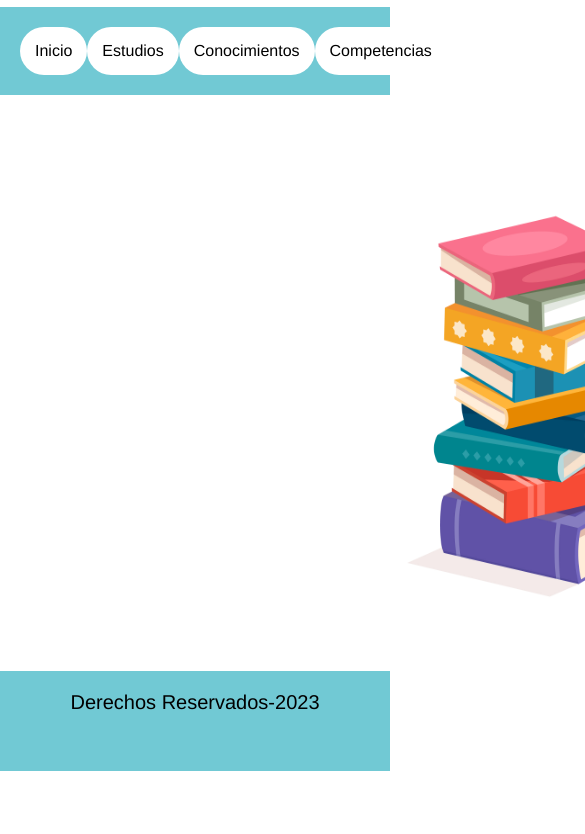
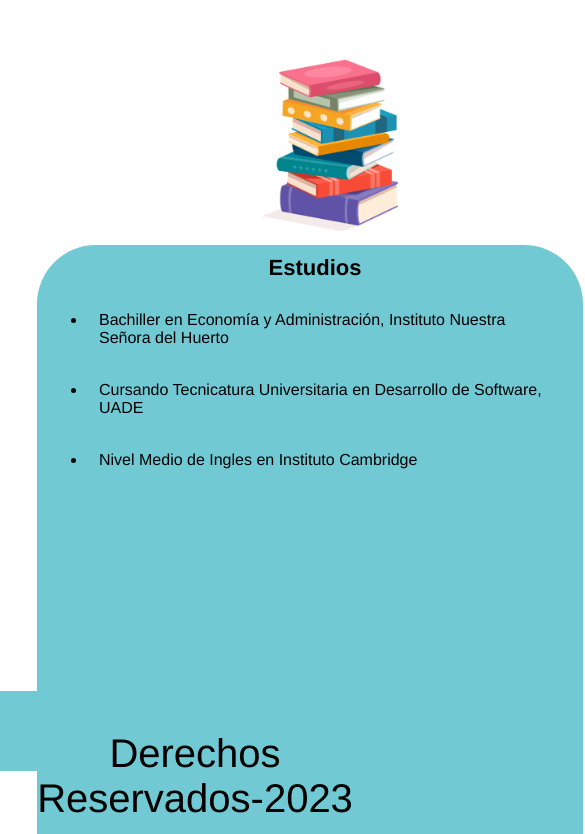
Before and after one commit to facuvargass/CV, a plain HTML site: page Estudios.html in a window 390 px wide. Shown: the part 73-907 px from the top of the page, 585 px wide, since content can reach past the window. Before the commit the page ends 844 px from the top, so only its background shows below. Drawn offline with Linux system fonts and the light colour scheme.

Commit message:
Version Final 2

```diff
--- a/Estilos/estilos.css
+++ b/Estilos/estilos.css
@@ -9,9 +9,9 @@ header{
 .derechosreserv{
     position: absolute;
     width: 100%;
-    height: 100px;
+    height: 58px;
     font-family: 'Franklin Gothic Medium', 'Arial Narrow', Arial, sans-serif;
-    font-size: 20px;
+    font-size: 16px;
     text-align: center;
     background-color: #71C9D4;
     color: black;
@@ -19,14 +19,14 @@ header{
 }
 img{
     position: absolute;
-    width: 360px;
-    height: 450px;
-    left: 360px;
-    top: 239px;
+    width: 280px;
+    height: 350px;
+    left: 235px;
+    top: 175px;
     border-radius: 70px;
 }
 .cajabotones{
-    padding: 20px;
+    padding: 8px;
     justify-content: space-around;
     display: flex;
     background-color: #71C9D4;
@@ -36,33 +36,33 @@ img{
     background-color: white;
     display: flex;
     text-align: center;
-    padding: 15px;
+    padding: 10px;
     border-radius: 90px;
 
 }
 .datospersonaless{
     position: absolute;
-    width: 750px;
-    height: 323px;
-    left: 820px;
-    top: 300px;
+    width: 600px;
+    height: 280px;
+    left: 590px;
+    top: 210px;
     border-radius: 59px;
     background-color: #71C9D4;
 }
 .Subtitulo{
     font-family: 'Franklin Gothic Medium', 'Arial Narrow', Arial, sans-serif;
-    font-size: 25px;
+    font-size: 22px;
     color: black;
     text-align: center;
-    margin-left: 30px;
+    margin-left: 10px;
     margin-top: 10px;
 
     }
 .info{
     color: black;
-    padding: 4px;
+    padding: 3px;
     margin: 10px;
-    font-size: 16px;
+    font-size: 15px;
     font-family: 'Franklin Gothic Medium', 'Arial Narrow', Arial, sans-serif;
 }
 
@@ -83,7 +83,7 @@ a:visited{
 
 .infoestudios{
     color: black;
-    padding: 20px;
+    padding: 12px;
     margin: 10px;
     font-size: 16px;
     font-family: 'Franklin Gothic Medium', 'Arial Narrow', Arial, sans-serif;
@@ -99,15 +99,72 @@ a:visited{
 }
 .infoconocimiento{
     color: black;
-    padding: 15px;
+    padding: 11px;
     margin: 10px;
     font-size: 16px;
     font-family: 'Franklin Gothic Medium', 'Arial Narrow', Arial, sans-serif;
 }
 .infocompetencia{
     color: black;
-    padding: 5px;
+    padding: 3px;
     margin: 10px;
     font-size: 16px;
     font-family: 'Franklin Gothic Medium', 'Arial Narrow', Arial, sans-serif;
 }
+@media (max-width: 700px) {
+    nav {
+        justify-content: left;
+        flex-wrap: wrap;
+        width: 100%;
+        display: flex;
+        background-color: #71C9D4;
+    }
+    header {
+        display: block;
+        justify-content: center;
+        flex-wrap: wrap;
+        display: flex;
+        width: 160%;
+    }
+    body {
+        box-sizing: border-box;
+    }
+    .derechosreserv {
+        bottom: 0;
+        position: fixed;
+        flex-wrap: wrap;
+        display: flex;
+        background-color: #71C9D4;
+        width: 100%;
+        height: 2em;
+        margin: auto;
+        font-size: 40px;
+        justify-content: center;
+        align-items: center;
+    }
+
+    .cajabotones{
+       display: none;
+       background-color:#71C9D4;
+      }
+    img{
+        max-width: 100%;
+        height: auto;
+        position: relative;
+        display: flex;
+        width: 52%;
+        height: 13%;
+        top: 30px;
+    }
+    .datospersonaless{
+        flex-wrap: wrap;
+        display: flex;
+        position: relative;
+        width: 140%;
+        height: 800px;
+        left: 37px;
+        top: 35px;
+        border-radius: 59px;
+        background-color: #71C9D4;
+    }
+    }
```
Also changed, not shown: index.html (+1 -3 lines).
